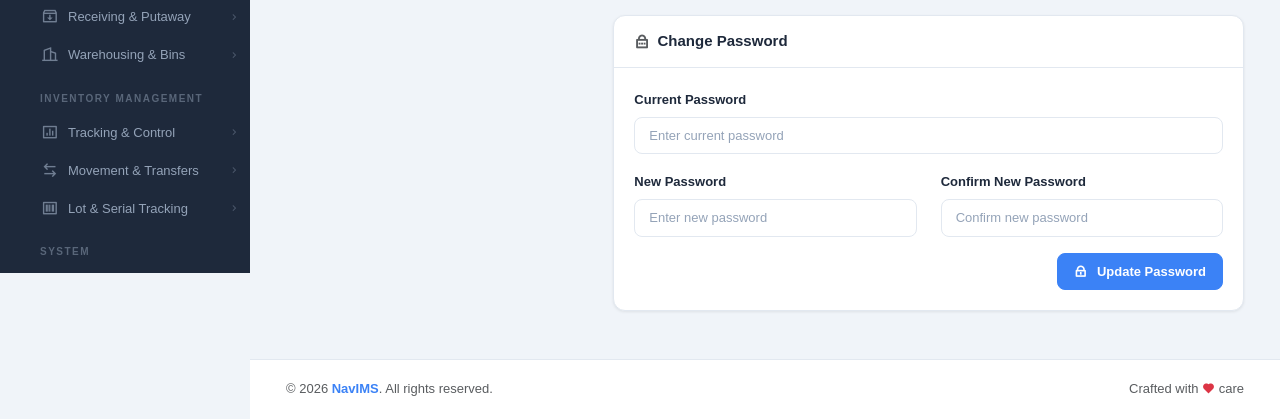
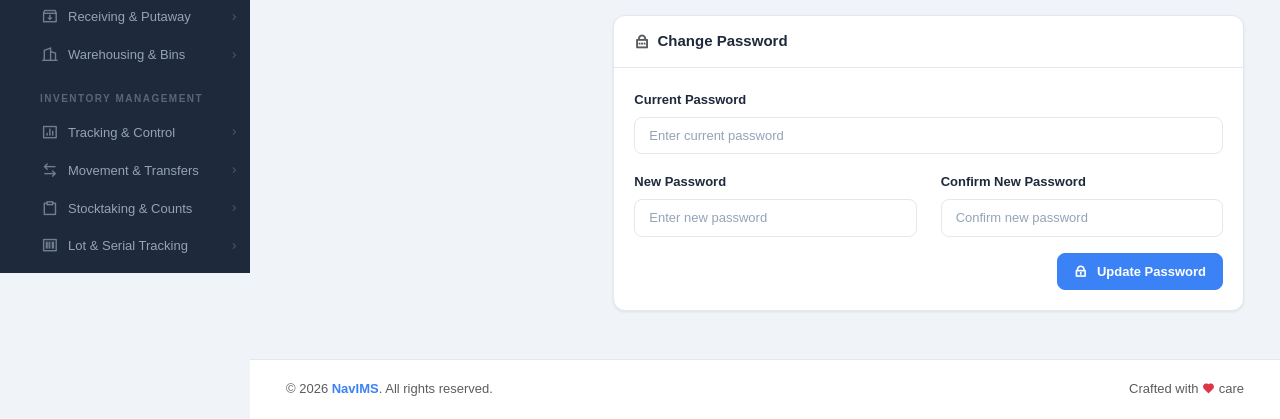
Before and after one commit to mnavaid925/NavIMS, a Django app: page /accounts/profile/ in a window 1280 px wide. Shown: the part 527-946 px from the top of the page. Run offline with Django 4.2, Linux system fonts and the light colour scheme; the visitor is signed in with stand-in values (Sample User, id 1); some libraries are stand-ins or nearby versions.

Commit message:
Add Stocktaking & Counts section to sidebar navigation

```diff
--- a/templates/partials/sidebar.html
+++ b/templates/partials/sidebar.html
@@ -372,6 +372,37 @@
                 </ul>
             </li>
 
+            <!-- Module 12: Stocktaking & Cycle Counting -->
+            <li class="nav-item has-submenu">
+                <a class="menu-link" href="javascript:void(0);" data-toggle="submenu">
+                    <i class="ri-clipboard-line"></i>
+                    <span class="menu-text">Stocktaking & Counts</span>
+                    <i class="ri-arrow-right-s-line menu-arrow"></i>
+                </a>
+                <ul class="sub-menu">
+                    <li class="nav-item">
+                        <a class="menu-link" href="{% url 'stocktaking:count_list' %}">
+                            <span class="menu-text">Stock Counts</span>
+                        </a>
+                    </li>
+                    <li class="nav-item">
+                        <a class="menu-link" href="{% url 'stocktaking:schedule_list' %}">
+                            <span class="menu-text">Cycle Count Schedules</span>
+                        </a>
+                    </li>
+                    <li class="nav-item">
+                        <a class="menu-link" href="{% url 'stocktaking:freeze_list' %}">
+                            <span class="menu-text">Warehouse Freezes</span>
+                        </a>
+                    </li>
+                    <li class="nav-item">
+                        <a class="menu-link" href="{% url 'stocktaking:adjustment_list' %}">
+                            <span class="menu-text">Variance Adjustments</span>
+                        </a>
+                    </li>
+                </ul>
+            </li>
+
             <!-- Module 8: Lot & Serial Number Tracking -->
             <li class="nav-item has-submenu">
                 <a class="menu-link" href="javascript:void(0);" data-toggle="submenu">
```
